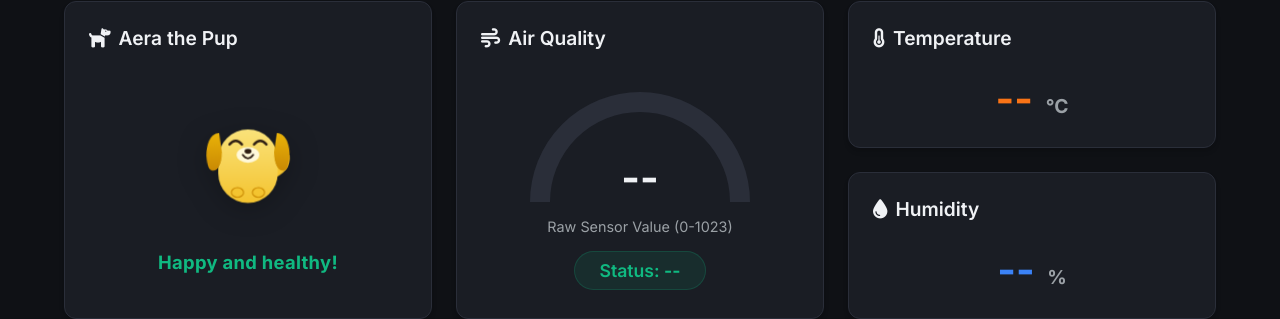
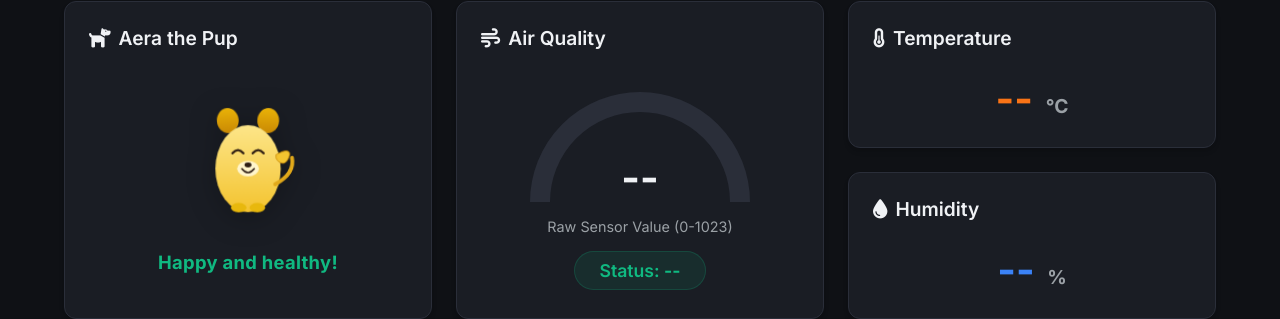
Before and after one commit to Vilweshwaran/new1, a website: page index.html in a window 1280 px wide. Shown: the part 121-440 px from the top of the page. Drawn offline with nearby package versions, Linux system fonts and the light colour scheme; a script that the page names is missing.

Commit message:
style: redesign Aera the Pup to rounder kawaii potato-style matching reference

```diff
--- a/css/styles.css
+++ b/css/styles.css
@@ -604,7 +604,7 @@ p { color: var(--text-muted); }
 
 /* ── Tail Wagging Animation ── */
 .pup-tail {
-    transform-origin: 104px 102px;
+    transform-origin: 115px 120px;
     animation: pupWag 0.9s ease-in-out infinite alternate;
 }
 
@@ -649,7 +649,7 @@ p { color: var(--text-muted); }
 
 /* ── Tongue Panting Animation ── */
 .pup-tongue {
-    transform-origin: 80px 75px;
+    transform-origin: 80px 101px;
     animation: tonguePant 0.5s ease-in-out infinite alternate;
 }
 
@@ -660,11 +660,11 @@ p { color: var(--text-muted); }
 
 /* ── Floppy Ears Sway ── */
 .pup-ear-left {
-    transform-origin: 47px 48px;
+    transform-origin: 54px 38px;
     animation: earWiggleLeft 3s ease-in-out infinite;
 }
 .pup-ear-right {
-    transform-origin: 113px 48px;
+    transform-origin: 106px 38px;
     animation: earWiggleRight 3s ease-in-out infinite;
 }
 
--- a/index.html
+++ b/index.html
@@ -44,10 +44,10 @@
                 </div>
                 <div class="card-body pup-body">
                     <div id="pup-avatar-container" class="pup-avatar-container pup-state-good">
-                        <svg viewBox="0 0 160 160" class="pup-svg" aria-label="Aera the Pup Mascot">
+                        <svg viewBox="0 0 160 180" class="pup-svg" aria-label="Aera the Pup Mascot">
                             <defs>
                                 <linearGradient id="pupBodyGrad" x1="0%" y1="0%" x2="0%" y2="100%">
-                                    <stop offset="0%" stop-color="#fae37b" />
+                                    <stop offset="0%" stop-color="#fde68a" />
                                     <stop offset="100%" stop-color="#f4c430" />
                                 </linearGradient>
                                 <linearGradient id="pupEarGrad" x1="0%" y1="0%" x2="0%" y2="100%">
@@ -56,81 +56,84 @@
                                 </linearGradient>
                             </defs>
 
-                            <!-- Tail (Oscillating Wag Animation) -->
-                            <path class="pup-tail" d="M 104 102 Q 130 92 126 72 Q 116 75 102 92 Z" fill="#f4c430" />
-
-                            <!-- Radiating Cough Spark Lines (Shown only during Hazardous state) -->
+                            <!-- Radiating Cough Spark Lines (only during Hazardous) -->
                             <g class="pup-cough-lines">
-                                <line x1="52" y1="34" x2="42" y2="24" stroke="#f59e0b" stroke-width="2.5" stroke-linecap="round" />
-                                <line x1="80" y1="28" x2="80" y2="16" stroke="#f59e0b" stroke-width="2.5" stroke-linecap="round" />
-                                <line x1="108" y1="34" x2="118" y2="24" stroke="#f59e0b" stroke-width="2.5" stroke-linecap="round" />
+                                <line x1="50" y1="18" x2="38" y2="6" stroke="#f59e0b" stroke-width="2.5" stroke-linecap="round" />
+                                <line x1="80" y1="12" x2="80" y2="-2" stroke="#f59e0b" stroke-width="2.5" stroke-linecap="round" />
+                                <line x1="110" y1="18" x2="122" y2="6" stroke="#f59e0b" stroke-width="2.5" stroke-linecap="round" />
                             </g>
 
-                            <!-- Chubby Main Body / Head -->
-                            <rect class="pup-main-body" x="46" y="44" width="68" height="84" rx="34" fill="url(#pupBodyGrad)" />
+                            <!-- Small Rounded Ears (sitting on top of head) -->
+                            <ellipse class="pup-ear pup-ear-left" cx="54" cy="38" rx="14" ry="16" fill="url(#pupEarGrad)" transform="rotate(-15 54 38)" />
+                            <ellipse class="pup-ear pup-ear-right" cx="106" cy="38" rx="14" ry="16" fill="url(#pupEarGrad)" transform="rotate(15 106 38)" />
 
-                            <!-- Floppy Puppy Ears -->
-                            <path class="pup-ear pup-ear-left" d="M 47 48 C 33 48 28 72 33 87 C 38 95 48 90 49 70 Z" fill="url(#pupEarGrad)" />
-                            <path class="pup-ear pup-ear-right" d="M 113 48 C 127 48 132 72 127 87 C 122 95 112 90 111 70 Z" fill="url(#pupEarGrad)" />
+                            <!-- Chubby Potato Body (one big rounded blob) -->
+                            <ellipse class="pup-main-body" cx="80" cy="100" rx="42" ry="56" fill="url(#pupBodyGrad)" />
 
-                            <!-- Snout Oval -->
-                            <ellipse cx="80" cy="73" rx="13" ry="9" fill="#fff9db" />
+                            <!-- Right Waving Paw/Arm (sticks out to upper right) -->
+                            <g class="pup-paws-resting">
+                                <path d="M 116 82 C 132 72 138 78 130 90 C 126 96 118 92 116 86 Z" fill="#f4c430" stroke="#ca8a04" stroke-width="1" />
+                            </g>
+
+                            <!-- Raised Paws (Shown during Coughing / Distress) -->
+                            <g class="pup-paws-raised">
+                                <circle cx="50" cy="78" r="9" fill="#f4c430" stroke="#ca8a04" stroke-width="1.2" />
+                                <circle cx="110" cy="78" r="9" fill="#f4c430" stroke="#ca8a04" stroke-width="1.2" />
+                            </g>
+
+                            <!-- Tail (wagging behind body, right side) -->
+                            <path class="pup-tail" d="M 115 120 Q 140 105 135 85" fill="none" stroke="#e1a91a" stroke-width="5" stroke-linecap="round" />
+
+                            <!-- Snout / Muzzle area -->
+                            <ellipse cx="80" cy="100" rx="14" ry="10" fill="#fff5cc" />
 
                             <!-- Cute Dark Nose -->
-                            <ellipse cx="80" cy="69" rx="4" ry="2.8" fill="#2d1d13" />
+                            <ellipse cx="80" cy="95" rx="4.5" ry="3.2" fill="#2d1d13" />
 
                             <!-- Mouth Variations -->
                             <g class="pup-mouths">
-                                <!-- Happy Smile -->
-                                <path class="mouth-smile" d="M 74 73 Q 80 81 86 73" fill="none" stroke="#2d1d13" stroke-width="2" stroke-linecap="round" />
-                                <!-- Moderate Line -->
-                                <path class="mouth-neutral" d="M 76 74 Q 80 76 84 74" fill="none" stroke="#2d1d13" stroke-width="2" stroke-linecap="round" />
+                                <!-- Happy Wide Smile -->
+                                <path class="mouth-smile" d="M 72 100 Q 80 110 88 100" fill="none" stroke="#2d1d13" stroke-width="2" stroke-linecap="round" />
+                                <!-- Moderate Neutral -->
+                                <path class="mouth-neutral" d="M 74 101 Q 80 104 86 101" fill="none" stroke="#2d1d13" stroke-width="2" stroke-linecap="round" />
                                 <!-- Panting Open Mouth with Tongue -->
                                 <g class="mouth-pant">
-                                    <path d="M 74 72 Q 80 82 86 72 Z" fill="#991b1b" />
-                                    <path class="pup-tongue" d="M 77 75 C 77 84 83 84 83 75 Z" fill="#f472b6" />
+                                    <path d="M 72 98 Q 80 110 88 98 Z" fill="#991b1b" />
+                                    <path class="pup-tongue" d="M 76 101 C 76 112 84 112 84 101 Z" fill="#f472b6" />
                                 </g>
-                                <!-- Coughing Mouth -->
-                                <ellipse class="mouth-cough" cx="80" cy="75" rx="3.5" ry="4" fill="#2d1d13" />
+                                <!-- Coughing Open Mouth -->
+                                <ellipse class="mouth-cough" cx="80" cy="102" rx="4" ry="5" fill="#2d1d13" />
                             </g>
 
                             <!-- Eyes Variations -->
                             <g class="pup-eyes">
                                 <!-- Happy Curved Eyes (^ ^) -->
-                                <path class="eyes-happy" d="M 59 61 Q 66 53 73 61 M 87 61 Q 94 53 101 61" fill="none" stroke="#2d1d13" stroke-width="3" stroke-linecap="round" />
+                                <path class="eyes-happy" d="M 60 80 Q 67 72 74 80 M 86 80 Q 93 72 100 80" fill="none" stroke="#2d1d13" stroke-width="3" stroke-linecap="round" />
 
-                                <!-- Moderate Open Dot Eyes -->
+                                <!-- Moderate Open Dot Eyes (with shine) -->
                                 <g class="eyes-moderate">
-                                    <circle cx="66" cy="59" r="3.8" fill="#2d1d13" />
-                                    <circle cx="94" cy="59" r="3.8" fill="#2d1d13" />
-                                    <circle cx="67.5" cy="57.5" r="1.2" fill="#ffffff" />
-                                    <circle cx="95.5" cy="57.5" r="1.2" fill="#ffffff" />
+                                    <circle cx="67" cy="78" r="4.5" fill="#2d1d13" />
+                                    <circle cx="93" cy="78" r="4.5" fill="#2d1d13" />
+                                    <circle cx="69" cy="76" r="1.5" fill="#ffffff" />
+                                    <circle cx="95" cy="76" r="1.5" fill="#ffffff" />
                                 </g>
 
                                 <!-- Pant Droopy Eyes -->
                                 <g class="eyes-pant">
-                                    <ellipse cx="66" cy="60" rx="3.6" ry="3.2" fill="#2d1d13" />
-                                    <ellipse cx="94" cy="60" rx="3.6" ry="3.2" fill="#2d1d13" />
+                                    <ellipse cx="67" cy="80" rx="4.2" ry="3.5" fill="#2d1d13" />
+                                    <ellipse cx="93" cy="80" rx="4.2" ry="3.5" fill="#2d1d13" />
                                 </g>
 
                                 <!-- Hazardous Squinting Eyes (> <) -->
                                 <g class="eyes-cough">
-                                    <path d="M 61 55 L 71 60 L 61 65" fill="none" stroke="#2d1d13" stroke-width="2.8" stroke-linecap="round" stroke-linejoin="round" />
-                                    <path d="M 99 55 L 89 60 L 99 65" fill="none" stroke="#2d1d13" stroke-width="2.8" stroke-linecap="round" stroke-linejoin="round" />
+                                    <path d="M 61 74 L 72 80 L 61 86" fill="none" stroke="#2d1d13" stroke-width="3" stroke-linecap="round" stroke-linejoin="round" />
+                                    <path d="M 99 74 L 88 80 L 99 86" fill="none" stroke="#2d1d13" stroke-width="3" stroke-linecap="round" stroke-linejoin="round" />
                                 </g>
                             </g>
 
-                            <!-- Resting Paws (Default) -->
-                            <g class="pup-paws-resting">
-                                <ellipse cx="68" cy="116" rx="7" ry="5.5" fill="#f4c430" stroke="#ca8a04" stroke-width="1.2" />
-                                <ellipse cx="92" cy="116" rx="7" ry="5.5" fill="#f4c430" stroke="#ca8a04" stroke-width="1.2" />
-                            </g>
-
-                            <!-- Raised Paws (Shown during Coughing / Distress) -->
-                            <g class="pup-paws-raised">
-                                <circle cx="56" cy="75" r="7.5" fill="#f4c430" stroke="#ca8a04" stroke-width="1.2" />
-                                <circle cx="104" cy="75" r="7.5" fill="#f4c430" stroke="#ca8a04" stroke-width="1.2" />
-                            </g>
+                            <!-- Little Feet at bottom -->
+                            <ellipse cx="68" cy="150" rx="10" ry="6" fill="#e8b80d" />
+                            <ellipse cx="92" cy="150" rx="10" ry="6" fill="#e8b80d" />
                         </svg>
                     </div>
                     <div id="pup-status-text" class="pup-status-text pup-good">Happy and healthy!</div>
```
